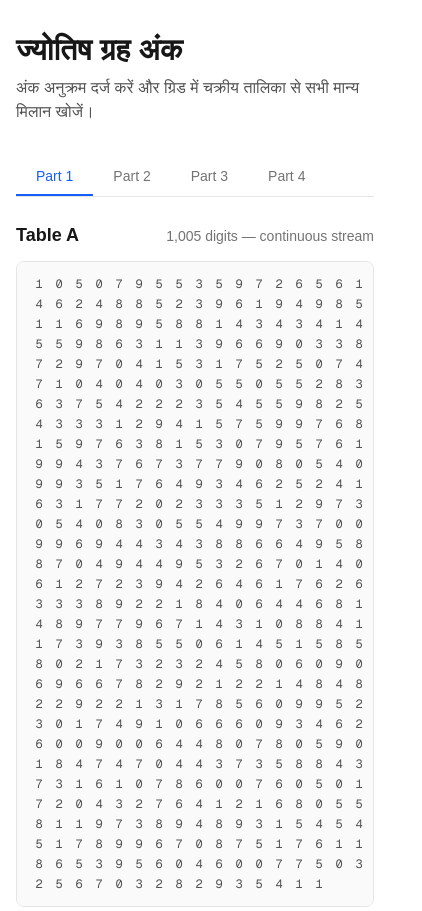
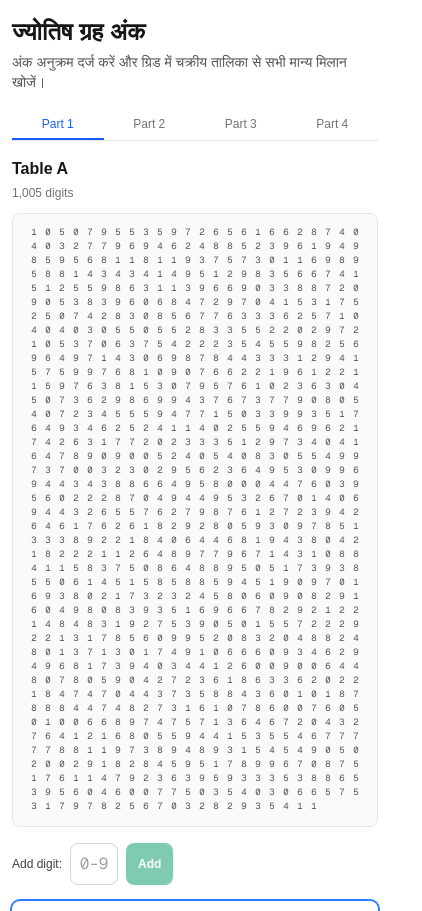
Before and after one commit to aryansideproject/number-sequence-validator, a Next.js app in the folder web/: page / in a window 390 px wide. Shown: the top 911 px of the page, 422 px wide, since content can reach past the window. Built offline with nearby package versions, Linux system fonts and the light colour scheme.

Commit message:
feat: mobile responsive grid and UI
Grid auto-calculates columns from screen width with smaller cells on
mobile. Tabs, inputs, and labels all scale for touch-friendly use.

Co-Authored-By: COR Intelligence <enquiries@corsolutions.co.uk>

```diff
--- a/web/src/app/page.tsx
+++ b/web/src/app/page.tsx
@@ -92,23 +92,23 @@ export default function Home() {
   }
 
   return (
-    <main className="flex-1 w-full max-w-4xl mx-auto px-4 py-8 sm:py-12">
-      <div className="mb-8">
-        <h1 className="text-3xl sm:text-4xl font-bold text-neutral-900 dark:text-neutral-100 mb-2">
+    <main className="flex-1 w-full max-w-4xl mx-auto px-3 sm:px-4 py-4 sm:py-12">
+      <div className="mb-4 sm:mb-8">
+        <h1 className="text-2xl sm:text-4xl font-bold text-neutral-900 dark:text-neutral-100 mb-1 sm:mb-2">
           ज्योतिष ग्रह अंक
         </h1>
-        <p className="text-neutral-600 dark:text-neutral-400">
+        <p className="text-sm sm:text-base text-neutral-600 dark:text-neutral-400">
           अंक अनुक्रम दर्ज करें और ग्रिड में चक्रीय तालिका से सभी मान्य मिलान खोजें।
         </p>
       </div>
 
       {/* Tabs */}
-      <div className="flex border-b border-neutral-200 dark:border-neutral-700 mb-6">
+      <div className="flex border-b border-neutral-200 dark:border-neutral-700 mb-4 sm:mb-6">
         {TABLES.map((table, idx) => (
           <button
             key={table.id}
             onClick={() => handleTabChange(idx)}
-            className={`px-5 py-2.5 text-sm font-medium transition-colors relative ${
+            className={`flex-1 sm:flex-none px-3 sm:px-5 py-2 sm:py-2.5 text-xs sm:text-sm font-medium transition-colors relative ${
               activeTab === idx
                 ? "text-blue-600 dark:text-blue-400"
                 : "text-neutral-500 dark:text-neutral-400 hover:text-neutral-700 dark:hover:text-neutral-300"
@@ -122,12 +122,12 @@ export default function Home() {
         ))}
       </div>
 
-      <div className="space-y-6">
+      <div className="space-y-4 sm:space-y-6">
         <TableAGrid digits={currentDigits} matches={currentResult?.matches} />
 
         {/* Add digit */}
-        <div className="flex items-center gap-3 flex-wrap">
-          <span className="text-sm font-medium text-neutral-700 dark:text-neutral-300">
+        <div className="flex items-center gap-2 sm:gap-3 flex-wrap">
+          <span className="text-xs sm:text-sm font-medium text-neutral-700 dark:text-neutral-300">
             Add digit:
           </span>
           <div className="flex gap-2">
@@ -145,12 +145,12 @@ export default function Home() {
                 if (e.key === "Enter") handleAddDigit();
               }}
               placeholder="0-9"
-              className="w-14 rounded-lg border border-neutral-300 bg-white px-3 py-2 text-center text-lg font-mono text-neutral-900 placeholder:text-neutral-400 focus:outline-none focus:ring-2 focus:ring-blue-500 dark:border-neutral-600 dark:bg-neutral-800 dark:text-neutral-100"
+              className="w-12 sm:w-14 rounded-lg border border-neutral-300 bg-white px-2 sm:px-3 py-2 text-center text-base sm:text-lg font-mono text-neutral-900 placeholder:text-neutral-400 focus:outline-none focus:ring-2 focus:ring-blue-500 dark:border-neutral-600 dark:bg-neutral-800 dark:text-neutral-100"
             />
             <button
               onClick={handleAddDigit}
               disabled={!/^\d$/.test(digitInput)}
-              className="rounded-lg bg-emerald-600 px-4 py-2 text-sm font-semibold text-white hover:bg-emerald-700 disabled:opacity-50 disabled:cursor-not-allowed transition-colors"
+              className="rounded-lg bg-emerald-600 px-3 sm:px-4 py-2 text-xs sm:text-sm font-semibold text-white hover:bg-emerald-700 disabled:opacity-50 disabled:cursor-not-allowed transition-colors"
             >
               Add
             </button>
@@ -159,13 +159,13 @@ export default function Home() {
           {currentAdded > 0 && (
             <>
               <span className="text-xs text-neutral-500 dark:text-neutral-400">
-                {currentAdded} {currentAdded === 1 ? "digit" : "digits"} added
+                {currentAdded} added
               </span>
               <button
                 onClick={handleReset}
-                className="rounded-lg border border-neutral-300 px-3 py-1.5 text-xs text-neutral-600 hover:bg-neutral-100 transition-colors dark:border-neutral-600 dark:text-neutral-400 dark:hover:bg-neutral-700"
+                className="rounded-lg border border-neutral-300 px-2.5 sm:px-3 py-1 sm:py-1.5 text-xs text-neutral-600 hover:bg-neutral-100 transition-colors dark:border-neutral-600 dark:text-neutral-400 dark:hover:bg-neutral-700"
               >
-                Reset to original
+                Reset
               </button>
             </>
           )}
--- a/web/src/components/table-a-grid.tsx
+++ b/web/src/components/table-a-grid.tsx
@@ -1,8 +1,7 @@
 "use client";
 
+import { useEffect, useRef, useState } from "react";
 import type { Match } from "@/lib/types";
-
-const GRID_COLS = 33;
 
 const MATCH_COLOURS = [
   { bg: "bg-blue-500", text: "text-white" },
@@ -15,12 +14,37 @@ const MATCH_COLOURS = [
   { bg: "bg-indigo-500", text: "text-white" },
 ];
 
+// Cell size in px — smaller on mobile
+const CELL_DESKTOP = 20;
+const CELL_MOBILE = 14;
+const GAP = 0;
+
 interface Props {
   digits: string;
   matches?: Match[];
 }
 
 export default function TableAGrid({ digits, matches }: Props) {
+  const containerRef = useRef<HTMLDivElement>(null);
+  const [cols, setCols] = useState(33);
+  const [cellSize, setCellSize] = useState(CELL_DESKTOP);
+
+  useEffect(() => {
+    function calc() {
+      if (!containerRef.current) return;
+      // Available width inside the container (minus padding)
+      const w = containerRef.current.clientWidth - 24; // 12px padding each side
+      const isMobile = window.innerWidth < 640;
+      const size = isMobile ? CELL_MOBILE : CELL_DESKTOP;
+      const columns = Math.max(10, Math.floor(w / (size + GAP)));
+      setCols(columns);
+      setCellSize(size);
+    }
+    calc();
+    window.addEventListener("resize", calc);
+    return () => window.removeEventListener("resize", calc);
+  }, []);
+
   const digitArray = Array.from(digits);
 
   const visibleMatches: { match: Match; colourIdx: number }[] = [];
@@ -53,18 +77,18 @@ export default function TableAGrid({ digits, matches }: Props) {
 
   return (
     <div className="w-full">
-      <div className="flex items-baseline justify-between mb-3">
-        <h2 className="text-lg font-semibold text-neutral-900 dark:text-neutral-100">
+      <div className="flex flex-col sm:flex-row sm:items-baseline sm:justify-between gap-1 mb-3">
+        <h2 className="text-base sm:text-lg font-semibold text-neutral-900 dark:text-neutral-100">
           Table A
         </h2>
-        <span className="text-sm text-neutral-500 dark:text-neutral-400">
-          {digits.length.toLocaleString()} digits — continuous stream
+        <span className="text-xs sm:text-sm text-neutral-500 dark:text-neutral-400">
+          {digits.length.toLocaleString()} digits
           {hasHighlights && (
             <span className="ml-2 text-blue-600 dark:text-blue-400 font-medium">
-              {matches!.length} total {matches!.length === 1 ? "match" : "matches"}
+              {matches!.length} {matches!.length === 1 ? "match" : "matches"}
               {visibleMatches.length < matches!.length && (
                 <span className="text-neutral-400 dark:text-neutral-500">
-                  {" "}({visibleMatches.length} shown, {matches!.length - visibleMatches.length} overlapping)
+                  {" "}({visibleMatches.length} shown)
                 </span>
               )}
             </span>
@@ -72,11 +96,14 @@ export default function TableAGrid({ digits, matches }: Props) {
         </span>
       </div>
 
-      <div className="rounded-lg border border-neutral-200 dark:border-neutral-700 p-3 bg-neutral-50 dark:bg-neutral-800/50 overflow-x-auto">
+      <div
+        ref={containerRef}
+        className="rounded-lg border border-neutral-200 dark:border-neutral-700 p-3 bg-neutral-50 dark:bg-neutral-800/50"
+      >
         <div
           className="grid gap-0 w-fit mx-auto"
           style={{
-            gridTemplateColumns: `repeat(${GRID_COLS}, 1.25rem)`,
+            gridTemplateColumns: `repeat(${cols}, ${cellSize}px)`,
           }}
         >
           {digitArray.map((digit, pos) => {
@@ -90,18 +117,14 @@ export default function TableAGrid({ digits, matches }: Props) {
             return (
               <div
                 key={pos}
-                className={`w-5 h-5 flex items-center justify-center text-xs font-mono tabular-nums select-none transition-colors ${
+                style={{ width: cellSize, height: cellSize, fontSize: cellSize < 16 ? 9 : 12 }}
+                className={`flex items-center justify-center font-mono tabular-nums select-none transition-colors ${
                   isHighlighted
                     ? `${colour!.bg} ${colour!.text} font-bold ${
                         isMatchStart ? "rounded-l-sm" : ""
                       }`
                     : "text-neutral-600 dark:text-neutral-400"
                 }`}
-                title={
-                  isHighlighted
-                    ? `Match — pos ${pos}`
-                    : `Position ${pos}`
-                }
               >
                 {digit}
               </div>
--- a/web/src/components/validator-input.tsx
+++ b/web/src/components/validator-input.tsx
@@ -36,22 +36,23 @@ export default function ValidatorInput({ onValidate, loading }: Props) {
 
   return (
     <div className="w-full">
-      <form onSubmit={handleSubmit} className="flex gap-3">
+      <form onSubmit={handleSubmit} className="flex flex-col sm:flex-row gap-2 sm:gap-3">
         <input
           type="text"
+          inputMode="numeric"
           value={input}
           onChange={(e) => {
             setInput(e.target.value);
             setError("");
           }}
-          placeholder="Enter digit sequence (e.g. 1395672)"
-          className="flex-1 rounded-lg border border-neutral-300 bg-white px-4 py-3 text-lg font-mono text-neutral-900 placeholder:text-neutral-400 focus:outline-none focus:ring-2 focus:ring-blue-500 focus:border-transparent dark:border-neutral-600 dark:bg-neutral-800 dark:text-neutral-100 dark:placeholder:text-neutral-500"
+          placeholder="Enter digit sequence"
+          className="flex-1 rounded-lg border border-neutral-300 bg-white px-3 py-2.5 sm:px-4 sm:py-3 text-base sm:text-lg font-mono text-neutral-900 placeholder:text-neutral-400 focus:outline-none focus:ring-2 focus:ring-blue-500 focus:border-transparent dark:border-neutral-600 dark:bg-neutral-800 dark:text-neutral-100 dark:placeholder:text-neutral-500"
           autoFocus
         />
         <button
           type="submit"
           disabled={loading}
-          className="rounded-lg bg-blue-600 px-6 py-3 text-base font-semibold text-white hover:bg-blue-700 focus:outline-none focus:ring-2 focus:ring-blue-500 focus:ring-offset-2 disabled:opacity-50 disabled:cursor-not-allowed transition-colors dark:focus:ring-offset-neutral-900"
+          className="rounded-lg bg-blue-600 px-5 py-2.5 sm:px-6 sm:py-3 text-sm sm:text-base font-semibold text-white hover:bg-blue-700 focus:outline-none focus:ring-2 focus:ring-blue-500 focus:ring-offset-2 disabled:opacity-50 disabled:cursor-not-allowed transition-colors dark:focus:ring-offset-neutral-900"
         >
           {loading ? "Validating..." : "Validate"}
         </button>
@@ -62,14 +63,14 @@ export default function ValidatorInput({ onValidate, loading }: Props) {
       )}
 
       <div className="mt-3 flex flex-wrap gap-2">
-        <span className="text-sm text-neutral-500 dark:text-neutral-400 self-center">
+        <span className="text-xs sm:text-sm text-neutral-500 dark:text-neutral-400 self-center">
           Try:
         </span>
         {EXAMPLES.map((seq) => (
           <button
             key={seq}
             onClick={() => handleQuickFill(seq)}
-            className="rounded-md border border-neutral-300 px-3 py-1 text-sm font-mono text-neutral-700 hover:bg-neutral-100 hover:border-neutral-400 transition-colors dark:border-neutral-600 dark:text-neutral-300 dark:hover:bg-neutral-700"
+            className="rounded-md border border-neutral-300 px-2.5 py-1 text-xs sm:text-sm font-mono text-neutral-700 hover:bg-neutral-100 hover:border-neutral-400 transition-colors dark:border-neutral-600 dark:text-neutral-300 dark:hover:bg-neutral-700"
           >
             {seq}
           </button>
```
